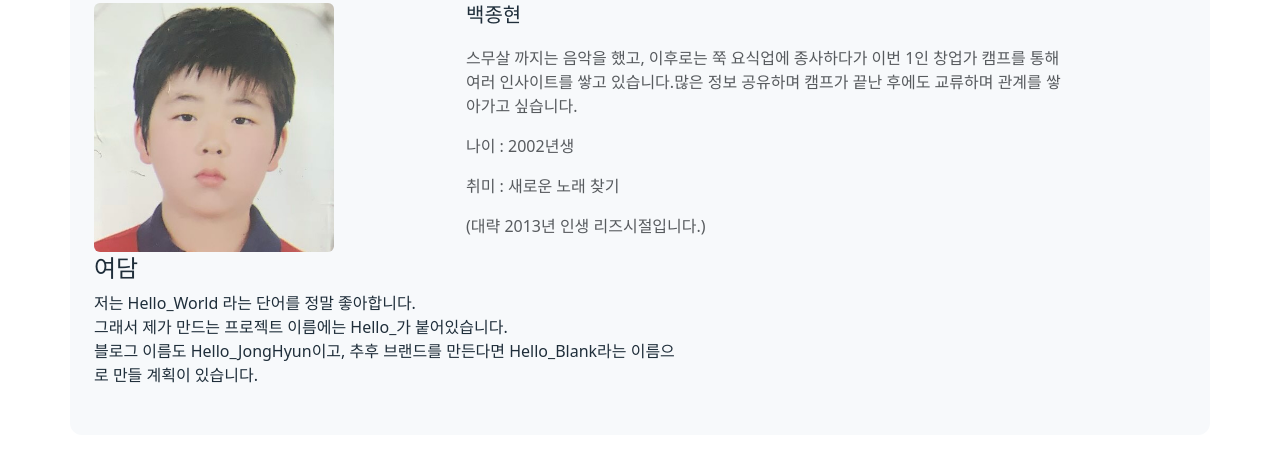
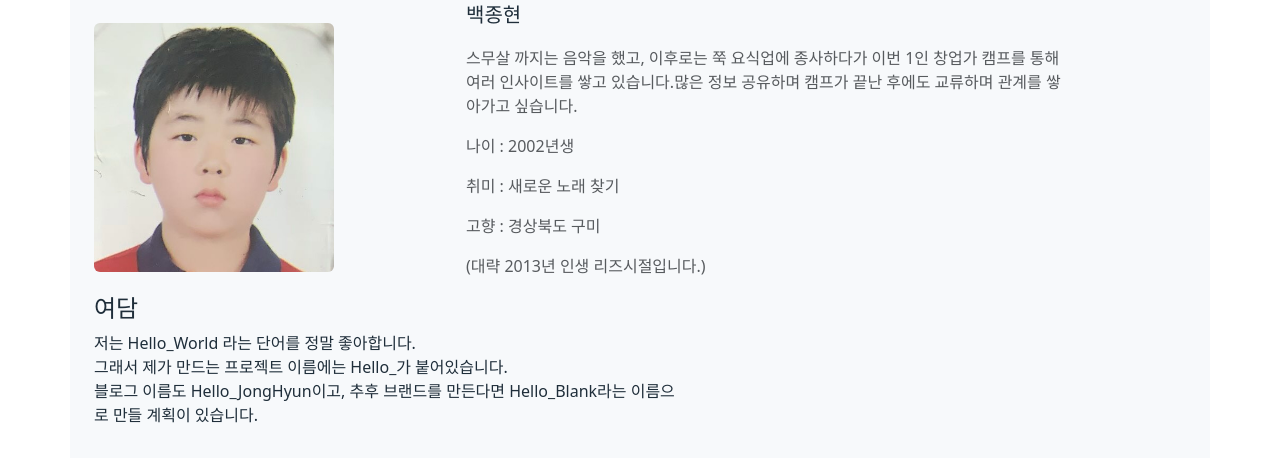
Before and after one commit to zep1063j-dotcom/day08-profile, a plain HTML site: page index.html in a window 1280 px wide. Shown: the part 199-657 px from the top of the page. Drawn offline with nearby package versions, Linux system fonts and the light colour scheme.

Commit message:
고향 추가

```diff
--- a/index.html
+++ b/index.html
@@ -69,6 +69,7 @@
             </p>
             <p class="text-body-secondary">나이 : 2002년생</p>
             <p class="text-body-secondary">취미 : 새로운 노래 찾기</p>
+            <p class="text-body-secondary">고향 : 경상북도 구미</p>
             <p class="text-body-secondary">(대략 2013년 인생 리즈시절입니다.)</p>
           </div>
         </div>
```
